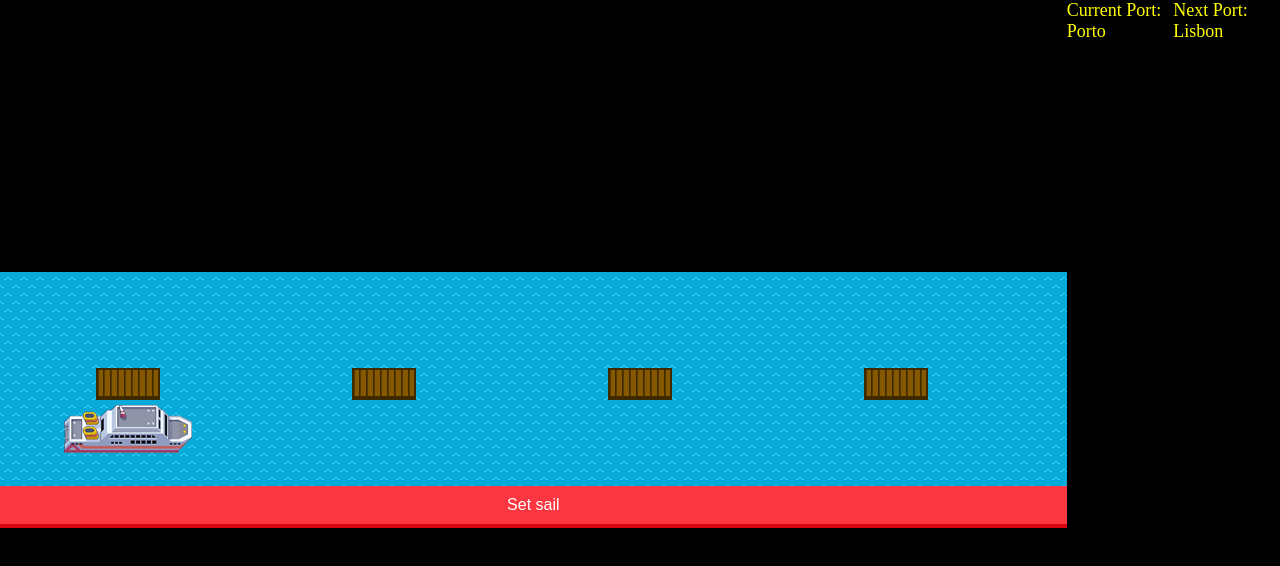
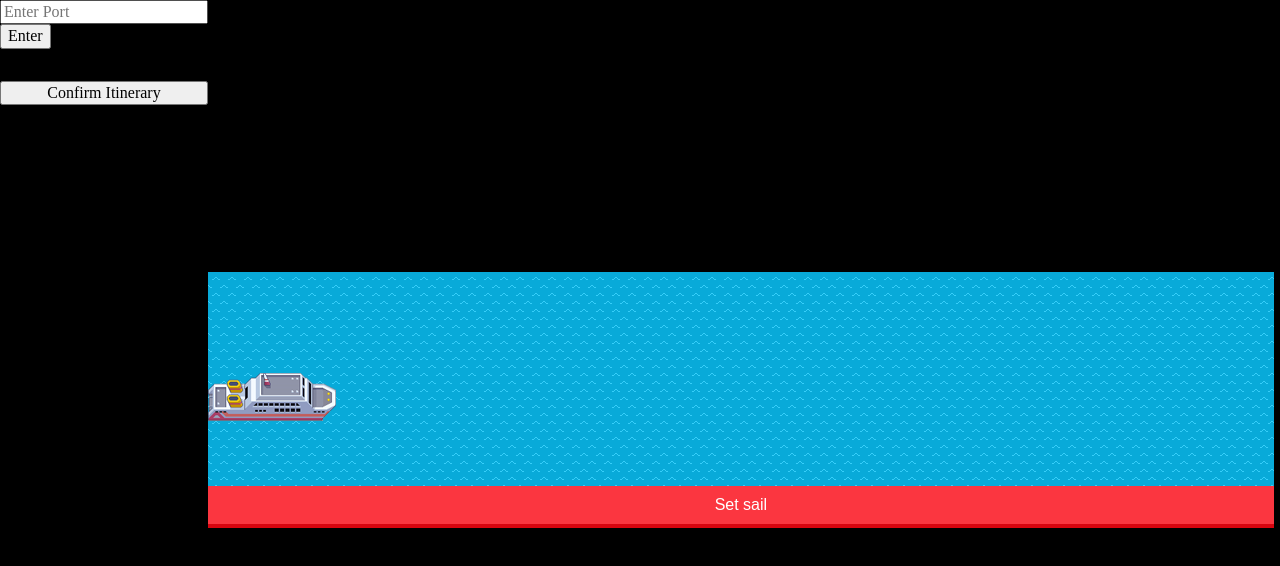
Before and after one commit to BenMasonG/cruise-ships-gui, a website: page index.html in a window 1280 px wide. Drawn offline with Linux system fonts and the light colour scheme; a web font is replaced by a local one.

Commit message:
Input created to allow user to add ports to the itinerary. Once an ininerary is set the user can confirm it to render the ports on screen. When a port is added to the itineray it appears on screen in the order it was added.

```diff
--- a/css/style.css
+++ b/css/style.css
@@ -11,6 +11,17 @@ body {
     display: flex;
     justify-content: center;
     align-items: center;
+}
+
+#input-container {
+    display: flex;
+    flex-direction: column;
+    align-self: flex-start;
+    justify-content: space-between;
+}
+
+#port-list {
+    color: yellow;
 }
 
 #viewport {
@@ -85,3 +96,11 @@ body {
     flex-basis: 10%;
     font-size: large;
 }
+#addportbutton {
+    align-self: flex-start;
+    flex-basis: 5% ;
+}
+
+#portinput {
+    align-self: flex-start;
+}
--- a/index.html
+++ b/index.html
@@ -12,6 +12,13 @@
   <link href="https://fonts.googleapis.com/css2?family=Orienta&display=swap" rel="stylesheet">
 </head>
 <body class="flex-container">
+  <div id="input-container">
+  <input id="portinput" placeholder="Enter Port">
+  <button id="addportbutton">Enter</button>
+  <ol id="port-list">
+  </ol>
+  <button id="confirm-itinerary-button">Confirm Itinerary</button>
+  </div>
   <div id="viewport">
     <div id="ports"> </div>
     <div id="ship"></div>
@@ -21,19 +28,15 @@
   <script src="./src/port.js"></script>
   <script src="./src/itinerary.js"></script>
   <script src="./src/controller.js"></script>
+  <script src="./src/button.js"></script>s
   <script>
 
-const itinerary = new Itinerary ([
-      new Port('Porto'),
-      new Port('Lisbon'),
-      new Port('Paris'),
-      new Port ('Amsterdam')
-  ]);
-  const ship = new Ship('Boaty McBoatFace', itinerary)
-  const controller = new Controller (ship);
+    let ship;
+    let controller;
 
-  controller.renderPorts(itinerary.ports);
-  controller.renderShip();
+    const itinerary = new Itinerary ([
+    ]);
+
   </script>
 </body>
 </html>
--- /dev/null
+++ b/src/button.js
@@ -0,0 +1,26 @@
+const portInput = document.querySelector('#portinput');
+const addPort = document.querySelector('#addportbutton');
+const portList = document.querySelector('#port-list')
+const confirmItinerary = document.querySelector('#confirm-itinerary-button')
+
+addPort.addEventListener('click', function() {
+    if (portInput.value.length > 0) {
+    const port = new Port (portInput.value);
+    console.log(port);
+    itinerary.ports.push(port);
+
+    const newPort = document.createElement('li');
+    portList.appendChild(newPort);
+    newPort.innerText = port.name;
+    portInput.value = ''
+    }
+});
+
+confirmItinerary.addEventListener('click', function() {
+  ship = new Ship('Boaty McBoatFace', itinerary)
+  controller = new Controller (ship);
+
+  controller.renderPorts(itinerary.ports);
+  controller.renderShip();
+
+});
```
Also changed, not shown: 2 other files.
